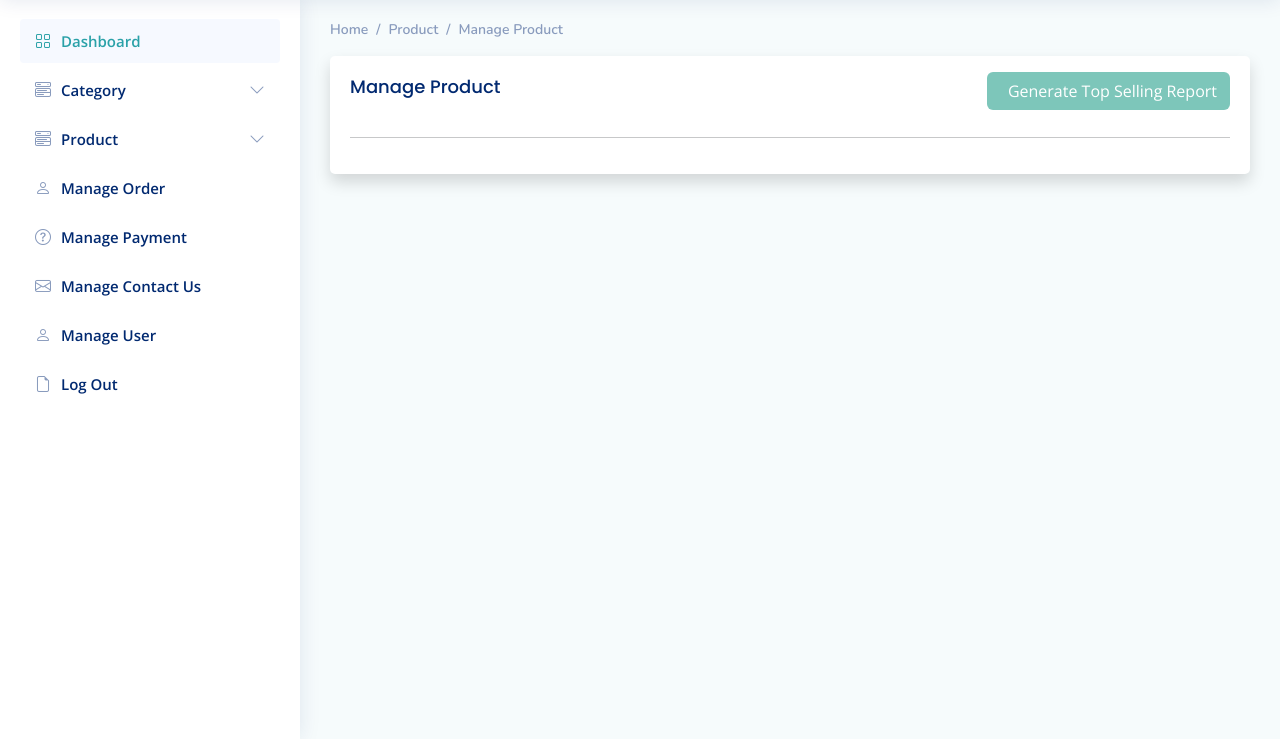
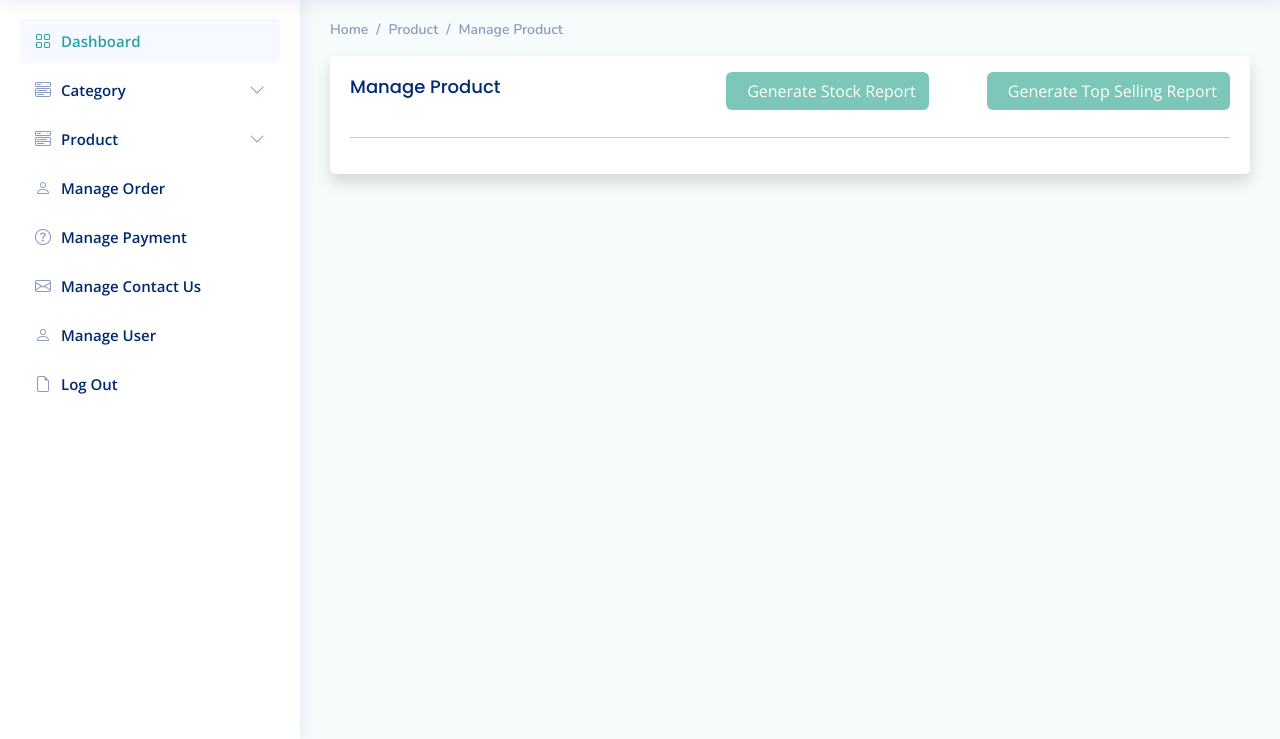
Before and after one commit to UttamDholariya/dr-tools, a PHP site: page /phpmail/admin/manage_product.php in a window 1280 px wide. Shown: the part 61-800 px from the top of the page. Run offline with PHP 8.4, Linux system fonts and the light colour scheme; data that the repository does not hold is empty; some libraries are stand-ins or nearby versions.

Commit message:
hhhhhhhhhhhhhhhh

```diff
--- a/admin/manage_product.php
+++ b/admin/manage_product.php
@@ -19,13 +19,13 @@
                             <div class="col">
                                 <h5 class="card-title">Manage Product</h5>
                             </div>
-                            <!-- <div class="col text-end">
+                            <div class="col text-end">
                                 <div  class="btn mt-3" style="background-color:#7dc6ba;" >
                                     <a class="login-wrap ms-2" style="color:white;" href="./generate-stock-report.php">
                                         <span>Generate Stock Report</span>
                                     </a>
                                 </div >
-                            </div> -->
+                            </div>
                             <div class="col text-end">
                                 <div  class="btn mt-3" style="background-color:#7dc6ba;" >
                                     <a class="login-wrap ms-2" style="color:white;" href="./generate-report.php">
```
